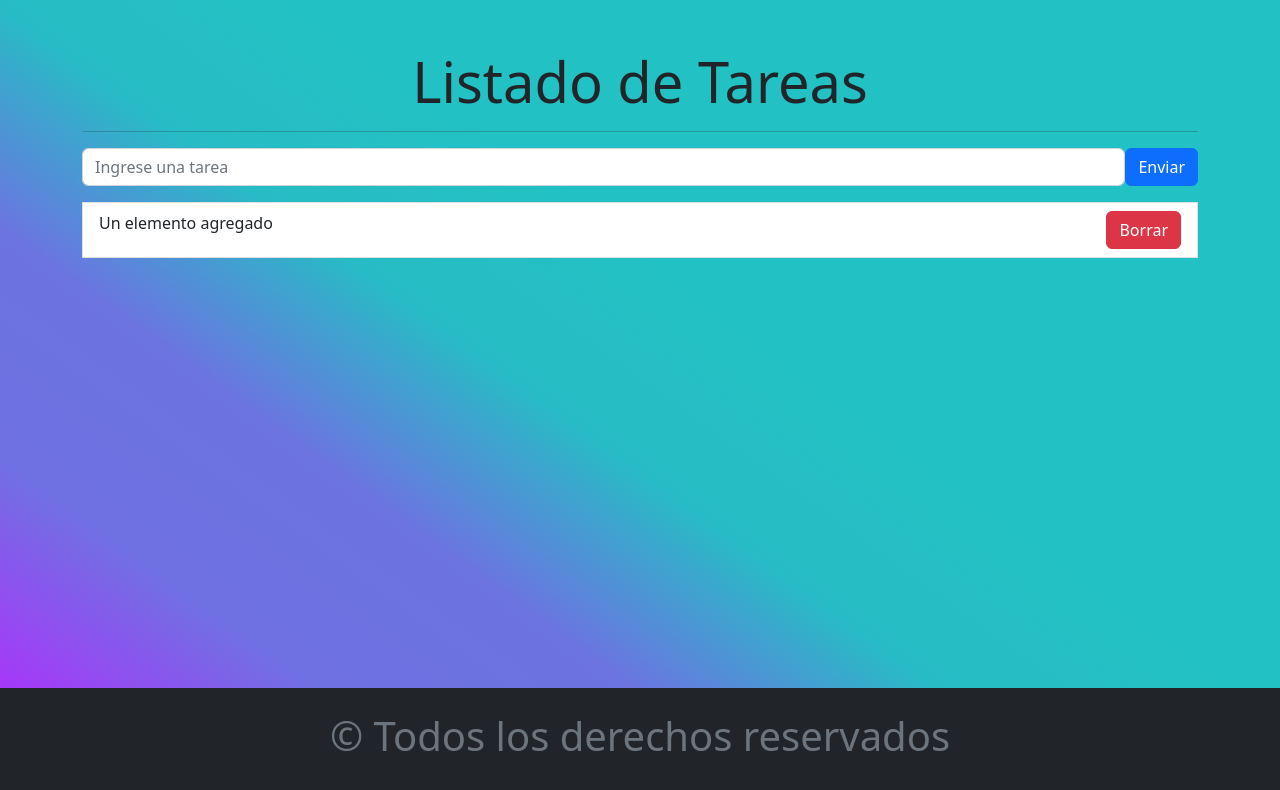
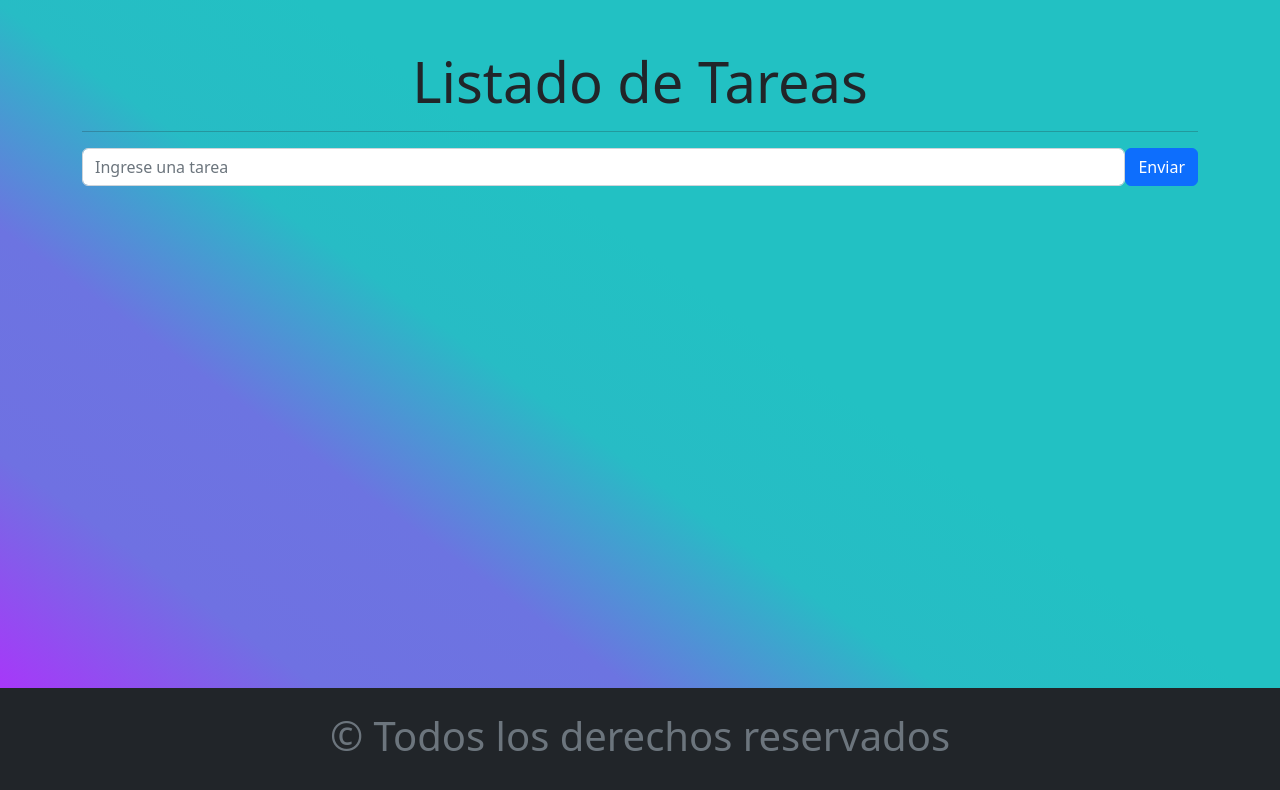
Before and after one commit to Agustin978/React_Ejercicio4, a React (Vite) app: page / in a window 1280 px wide. Shown: the top 790 px of the page. Built offline with nearby package versions, Linux system fonts and the light colour scheme.

Commit message:
Modificada la ubicacion de la carpeta components y refactorizado el codigo.

```diff
--- a/Componentes/ListaTareas.jsx
+++ /dev/null
@@ -1,14 +0,0 @@
-import { ListGroup } from "react-bootstrap";
-import ItemTarea from "./ItemTarea";
-
-const ListaTareas = () => {
-    return (
-        <div>
-            <ListGroup>
-                <ItemTarea></ItemTarea>
-            </ListGroup>
-        </div>
-    );
-};
-
-export default ListaTareas;
--- a/src/App.jsx
+++ b/src/App.jsx
@@ -1,5 +1,5 @@
 import {Container} from 'react-bootstrap'
-import Formulario from '../Componentes/Formulario'
+import Formulario from './Componentes/Formulario'
 import './App.css'
 import 'bootstrap/dist/css/bootstrap.min.css'
 
--- a/Componentes/Formulario.jsx
+++ b/src/Componentes/Formulario.jsx
@@ -7,7 +7,11 @@ const Formulario = () => {
     const [tareas, setTareas] = useState([]);
     return (
         <div>
-            <Form>
+            <Form onSubmit={(e) => {
+                e.preventDefault();
+                setTareas([...tareas, tarea]);
+                setTarea[''];
+            }}>
                 <Form.Group className="mb-3 d-flex" controlId="tarea">
                     <Form.Control type="text" placeholder="Ingrese una tarea"
                     onChange={(e) => setTarea(e.target.value)}
@@ -18,7 +22,7 @@ const Formulario = () => {
                     </Button>
                 </Form.Group>
             </Form>
-            <ListaTareas></ListaTareas>
+            <ListaTareas arregloTareas={tareas}/>
         </div>
     );
 };
--- a/Componentes/ItemTarea.jsx
+++ b/src/Componentes/ItemTarea.jsx
@@ -1,10 +1,11 @@
 import { Button, ListGroup } from "react-bootstrap";
 
-const ItemTarea = () => {
+const ItemTarea = ({muestraTarea}) => {
+    //console.log(tarea);
     return (
         <div>
             <ListGroup.Item className="d-flex justify-content-between">
-                Un elemento agregado
+                <p>Tarea: {muestraTarea}</p>
                 <Button variant="danger">Borrar</Button>
             </ListGroup.Item>
         </div>
--- /dev/null
+++ b/src/Componentes/ListaTareas.jsx
@@ -0,0 +1,27 @@
+import { ListGroup } from "react-bootstrap";
+import ItemTarea from "./ItemTarea";
+
+const ListaTareas = ({arregloTareas}) => {
+    //const listadoTareas =  arregloTareas.map((tarea, index)=>(<ListGroup.Item key={index}>{tarea}</ListGroup.Item>));
+    //console.log(arregloTareas);
+    arregloTareas.map((tarea, index) => console.log(tarea+' / '+index));
+    return (
+        /*
+        <div>
+            <ListGroup>
+                {for(let i = 0; i < arregloTareas.length; i++){<ItemTarea muestraTarea={arregloTareas[i]}/>}}
+            </ListGroup>
+        </div>
+        */
+
+        <div>
+            <ListGroup>
+                {arregloTareas.map((tarea, index)=>(
+                    <ItemTarea key={index} muestraTarea={tarea}></ItemTarea>
+                ))}
+            </ListGroup>
+        </div>
+    );
+};
+
+export default ListaTareas;
```
